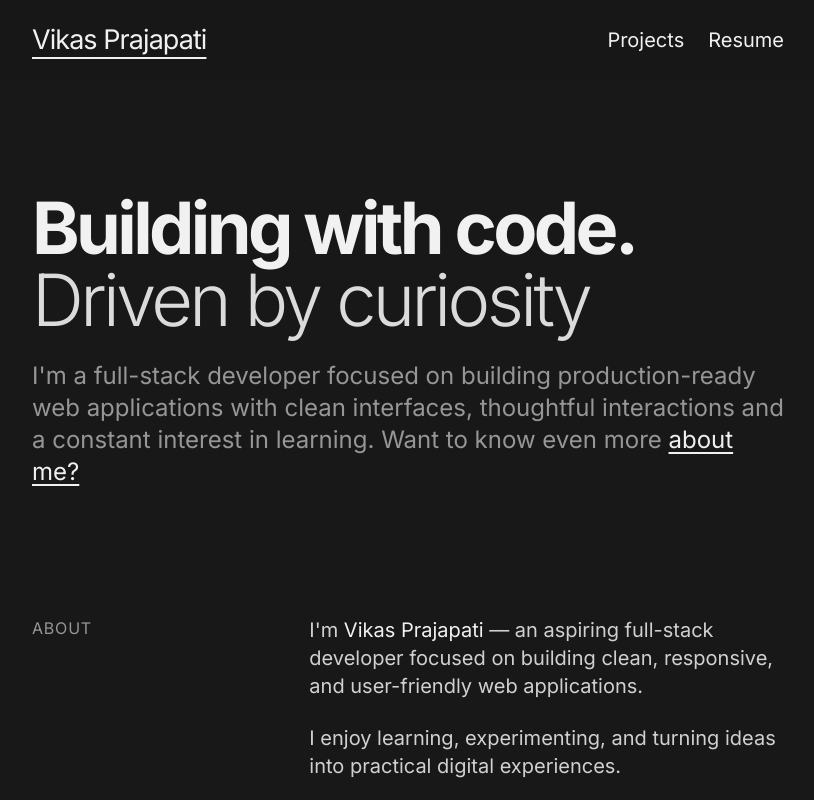
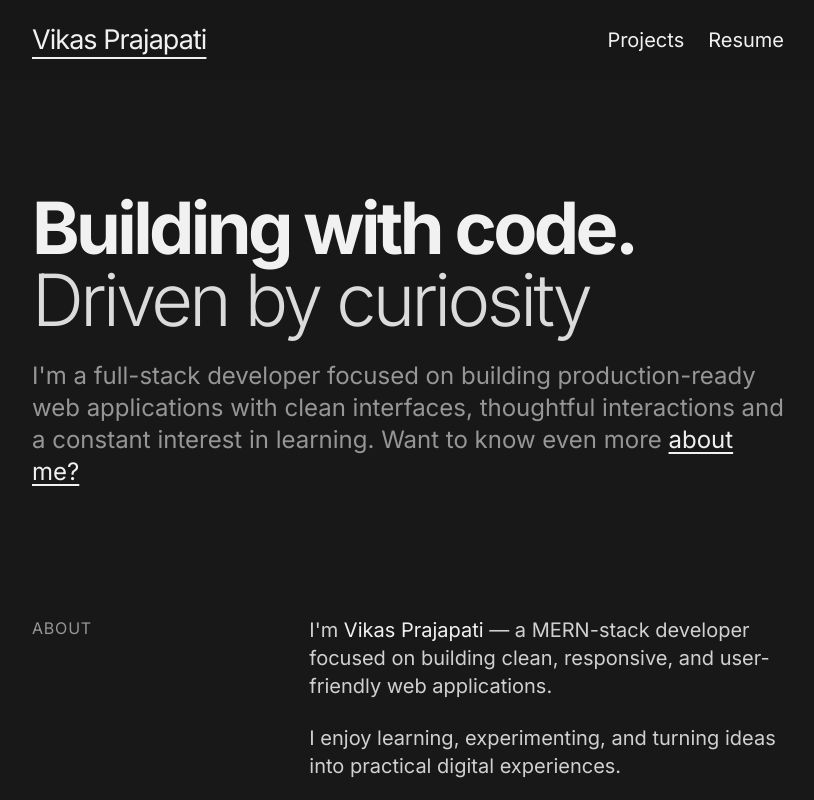
Before and after one commit to vikasprajapati3/portfolio, a React (Vite) app: page / in a window 1280 px wide. Shown: the top 800 px of the page, without its empty margins (232-1046 px from the left). Built offline with nearby package versions, Linux system fonts and the light colour scheme; no server answers.

Commit message:
update about

```diff
--- a/src/components/About.jsx
+++ b/src/components/About.jsx
@@ -21,8 +21,8 @@ export default function About() {
 
                     <div className="space-y-6 text-lg md:text-xl text-ink/85 leading-relaxed">
                         <p>
-                            I'm <span className="text-ink">Vikas Prajapati</span> — an aspiring
-                            full-stack developer focused on building clean, responsive, and
+                            I'm <span className="text-ink">Vikas Prajapati</span> — a
+                            MERN-stack developer focused on building clean, responsive, and
                             user-friendly web applications.
                         </p>
 
```
